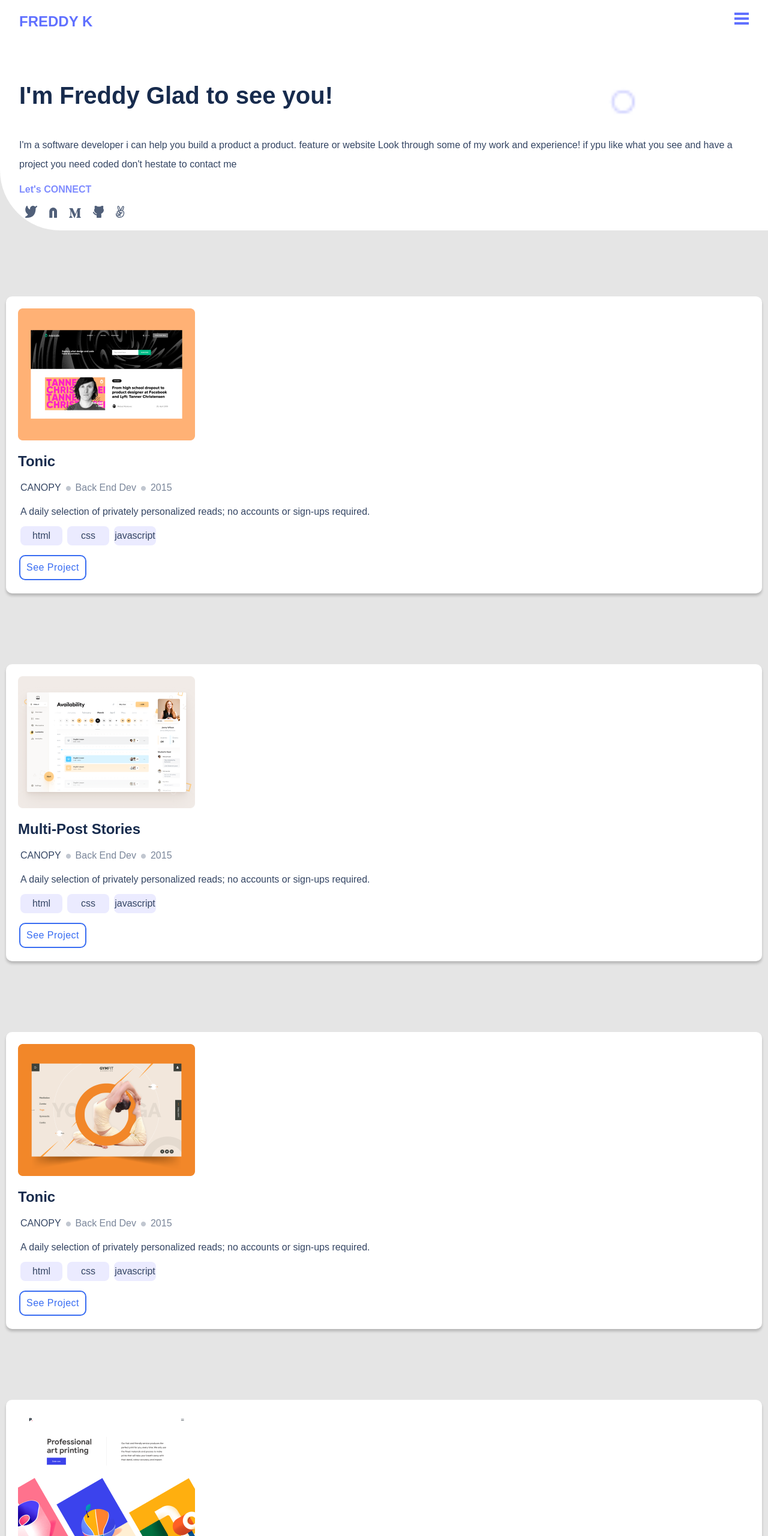
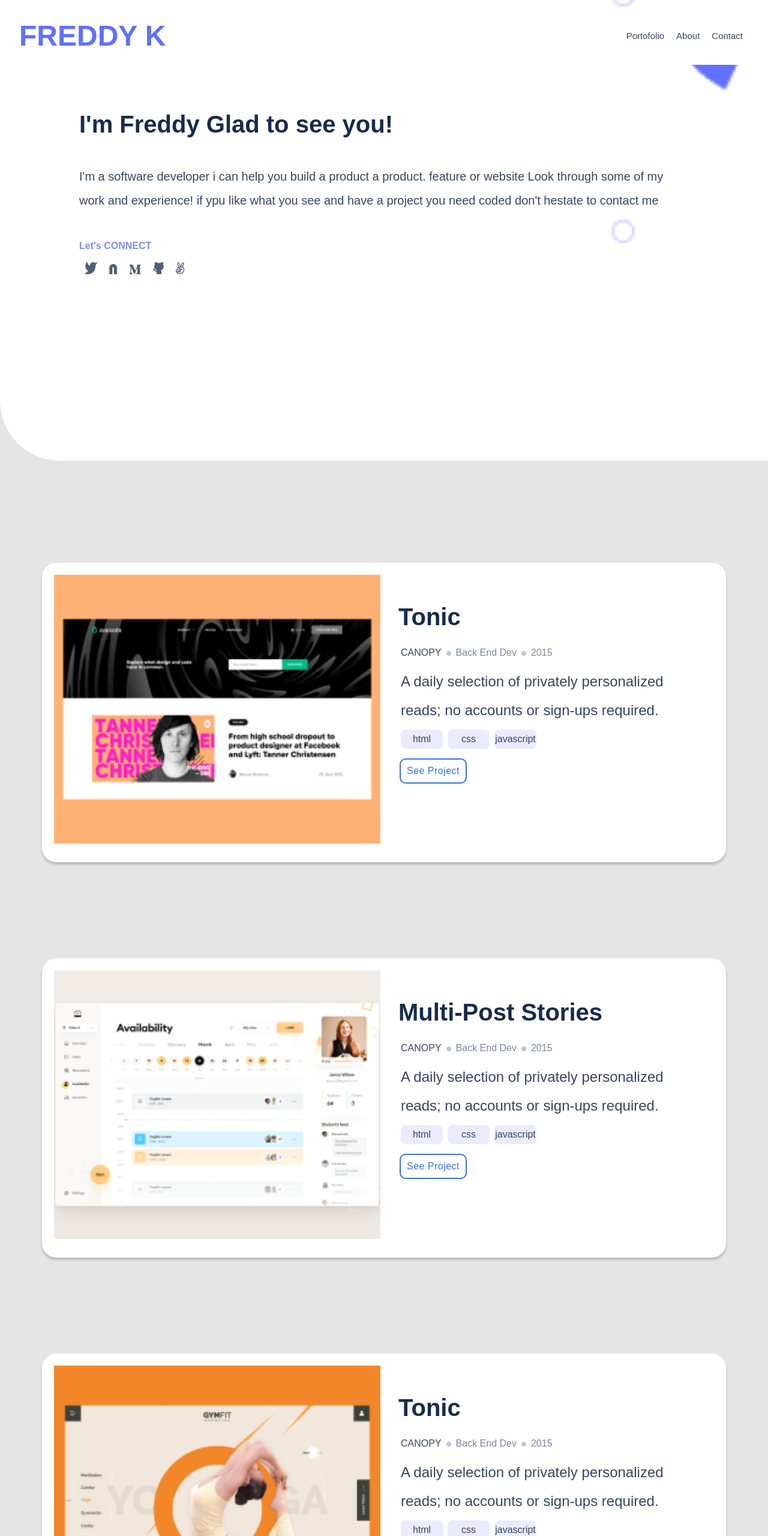
Before and after one commit to freddykaberuka/portfolio, a website: page index.html in a window 1280 px wide. Shown: the part 20-2580 px from the top of the page at 60% size. Drawn offline with Linux system fonts and the light colour scheme.

Commit message:
add desktop version

```diff
--- a/app.css
+++ b/app.css
@@ -17,6 +17,7 @@ body {
 .header-info {
   text-decoration: none;
   color: #6070ff;
+  font-size: 48px;
 }
 .header,
 .personal-info {
@@ -30,6 +31,7 @@ body {
 }
 .personal-info {
   border-bottom-left-radius: 100px;
+  height: 628px;
 }
 .top-nav {
   display: flex;
@@ -58,8 +60,11 @@ body {
 .personal-info-detail p {
   flex: none;
   flex-grow: 0;
-  font-size: 16px;
   margin: 10px 0;
+  font-size: 20px;
+}
+.personal-social-info {
+  padding-top: 30px;
 }
 .social-media ul {
   display: flex;
@@ -279,3 +284,88 @@ footer {
   background-color: #6276a8;
   color: white;
 }
+
+@media screen and (max-width: 720px) {
+  .nav-link {
+    display: none;
+  }
+  .logo-info {
+    display: block;
+  }
+}
+
+@media screen and (min-width: 720px) {
+  .personal-info-detail p {
+    margin: 10px 100px;
+  }
+  .work-container-wrap {
+    display: flex;
+  }
+  .work-container {
+    margin: 70px;
+    border-radius: 24px;
+  }
+  .img-work {
+    width: 544px;
+    height: 448px;
+    object-fit: cover;
+  }
+  .description-work {
+    padding: 30px;
+  }
+  .work-header {
+    font-size: 40px;
+  }
+  .work-paragraph {
+    font-size: 24px;
+  }
+  .about-container {
+    padding: 70px;
+  }
+  .about-container-wrap {
+    display: flex;
+  }
+  .about-container-wrap-header {
+    padding-right: 60px;
+  }
+  .languages ul {
+    display: flex;
+    gap: 16px;
+  }
+  .languages ul li {
+    display: flex;
+    flex-direction: column;
+  }
+  .tech-img {
+    padding: 25px;
+    object-fit: cover;
+  }
+  .about-container-wrap-skills {
+    width: 375px;
+  }
+  .personal-info-title a {
+    padding-left: 100px;
+  }
+  .personal-social-info {
+    padding-left: 100px;
+  }
+  .nav-link {
+    display: flex;
+  }
+  .nav-link-top {
+    padding: 10px;
+    font-size: 15px;
+    text-align: center;
+    color: #344563;
+  }
+  .nav-link-top a {
+    text-decoration: none;
+    color: #344563;
+  }
+  .logo-info {
+    display: none;
+  }
+  .personal-info-par {
+    font-size: 16px;
+  }
+}
--- a/index.html
+++ b/index.html
@@ -15,6 +15,11 @@
                 <h1><a href="#" class="header-info">FREDDY K</a></h1>
             </div>
             <div>
+                <div class="nav-link">
+                    <div class="nav-link-top"><a href="">Portofolio</a></div>
+                    <div class="nav-link-top"><a href="">About</a></div>
+                    <div class="nav-link-top"><a href="">Contact</a></div>
+                </div>
                 <svg xmlns="http://www.w3.org/2000/svg" width="24" height="24" class="logo-info" viewBox="0 0 24 24">
                     <path d="M24 6h-24v-4h24v4zm0 4h-24v4h24v-4zm0 8h-24v4h24v-4z" />
                 </svg>
@@ -50,8 +55,14 @@
         </section>
         <section class="portofolio">
             <div class="work-container">
-                <div class="port-image"><img src="assets/work1.png" alt=""></div>
-                <div class="work-title"><h1>Tonic</h1></div>
+                <div class="work-container-wrap">
+                <div class="image-info">
+                <div class="port-image">
+                    <img src="assets/work1.png" alt="" class="img-work">
+                    </div>
+                    </div>
+                    <div class="description-work">
+                <div class="work-title"><h1 class="work-header">Tonic</h1></div>
                 <div class="work-technology">
                     <ul>
                         <li class="">CANOPY</li>
@@ -62,7 +73,7 @@
                     </ul>
                 </div>
                 <div class="work-details">
-                    <p>A daily selection of privately personalized reads; no accounts or sign-ups required.</p>
+                    <p class="work-paragraph">A daily selection of privately personalized reads; no accounts or sign-ups required.</p>
                 </div>
                 <div class="work-skills">
                     <ul>
@@ -73,9 +84,15 @@
                 </div>
                 <div class="work-button"><button>See Project</button></div>
                 </div>
+                </div>
+            </div>
             <div class="work-container">
-                <div class="port-image"><img src="assets/work2.png" alt=""></div>
-                <div class="work-title"><h1>Multi-Post Stories</h1></div>
+                <div class="work-container-wrap">
+                <div class="image-info">
+                <div class="port-image"><img src="assets/work2.png" alt="" class="img-work"></div>
+                </div>
+                    <div class="description-work">
+                <div class="work-title"><h1 class="work-header">Multi-Post Stories</h1></div>
                 <div class="work-technology">
                     <ul>
                         <li class="">CANOPY</li>
@@ -86,7 +103,7 @@
                     </ul>
                 </div>
                 <div class="work-details">
-                    <p>A daily selection of privately personalized reads; no accounts or sign-ups required.</p>
+                    <p class="work-paragraph">A daily selection of privately personalized reads; no accounts or sign-ups required.</p>
                 </div>
                 <div class="work-skills">
                     <ul>
@@ -97,9 +114,15 @@
                 </div>
                 <div class="work-button"><button>See Project</button></div>
                 </div>
+                </div>
+            </div>
             <div class="work-container">
-                <div class="port-image"><img src="assets/work3.png" alt=""></div>
-                <div class="work-title"><h1>Tonic</h1></div>
+                <div class="work-container-wrap">
+                <div class="image-info">
+                <div class="port-image"><img src="assets/work3.png" alt="" class="img-work"></div>
+                </div>
+                <div class="description-work">
+                <div class="work-title"><h1 class="work-header">Tonic</h1></div>
                 <div class="work-technology">
                     <ul>
                         <li class="">CANOPY</li>
@@ -110,7 +133,7 @@
                     </ul>
                 </div>
                 <div class="work-details">
-                    <p>A daily selection of privately personalized reads; no accounts or sign-ups required.</p>
+                    <p class="work-paragraph">A daily selection of privately personalized reads; no accounts or sign-ups required.</p>
                 </div>
                 <div class="work-skills">
                     <ul>
@@ -121,9 +144,15 @@
                 </div>
                 <div class="work-button"><button>See Project</button></div>
                 </div>
+                </div>
+            </div>
             <div class="work-container">
-                <div class="port-image"><img src="assets/work4.png" alt=""></div>
-                <div class="work-title"><h1>Multi-Post Stories</h1></div>
+                <div class="work-container-wrap">
+                <div class="image-info">
+                <div class="port-image"><img src="assets/work4.png" alt="" class="img-work"></div>
+                </div>
+                    <div class="description-work">
+                <div class="work-title"><h1 class="work-header">Multi-Post Stories</h1></div>
                 <div class="work-technology">
                     <ul>
                         <li class="">CANOPY</li>
@@ -134,7 +163,7 @@
                     </ul>
                 </div>
                 <div class="work-details">
-                    <p>A daily selection of privately personalized reads; no accounts or sign-ups required.</p>
+                    <p class="work-paragraph">A daily selection of privately personalized reads; no accounts or sign-ups required.</p>
                 </div>
                 <div class="work-skills">
                     <ul>
@@ -145,16 +174,18 @@
                 </div>
                 <div class="work-button"><button>See Project</button></div>
                 </div>
+                </div>
+            </div>
         </section>
 
         <section class="about">
             <div class="about-container">
+                <div class="about-container-wrap">
+                   <div class="about-container-wrap-header">
                         <div class="personal-info-title">
                             <h1><a href="#" class="header-info about-header">About MySelf</a></h1>
                         </div>
-              <div class="about-info">
-              <p>Hello I’m a software developer! I can help you build a product , feature or website Look through some of my work and experience! If you like what you see and have a project you need coded, don’t hestiate to contact me.</p>
-              </div>
+                        <p class="personal-info-par">Hello I’m a software developer! I can help you build a product , feature or website Look through some of my work and experience! If you like what you see and have a project you need coded, don’t hestiate to contact me.</p>
                         <div class="personal-social-info">
                             <h3>Let's CONNECT</h3>
                             <div class="social-media">
@@ -169,14 +200,17 @@
                             <div class="work-button">
                                 <button>Get my resume</button>
                             </div>
+                        </div>
+                        </div>
+                        <div class="about-container-wrap-skills">
                             <div class="languages">
                                 <div class="heading">
                                     <h2>Languages</h2><i class='fas fa-angle-down'></i>
                                 </div>
                                 <ul>
-                            <li><img src="assets/js.png" alt=""><p>Javascript</p></li>
-                            <li><img src="assets/html.png" alt=""><p>HTML</p></li>
-                            <li><img src="assets/css.png" alt=""><p>CSS</p></li>
+                                    <li class="tech-list"><img src="assets/js.png" alt="" class="tech-img"><p class="tech-p">Javascript</p></li>
+                                    <li class="tech-list"><img src="assets/html.png" alt="" class="tech-img"><p class="tech-p">HTML</p></li>
+                                    <li class="tech-list"><img src="assets/css.png" alt=""class="tech-img"><p class="tech-p">CSS</p></li>
                                 </ul>
                             </div>
                             <div class="frameworker">
@@ -187,6 +221,7 @@
                             <div class="frameworker">
                                 <div class="heading">
                                     <h2>Skills</h2><i class='fas fa-angle-right'></i>
+                                </div>
                             </div>
                         </div>
                 </div>
```
Lines whose indentation alone changed are shown as unchanged.
